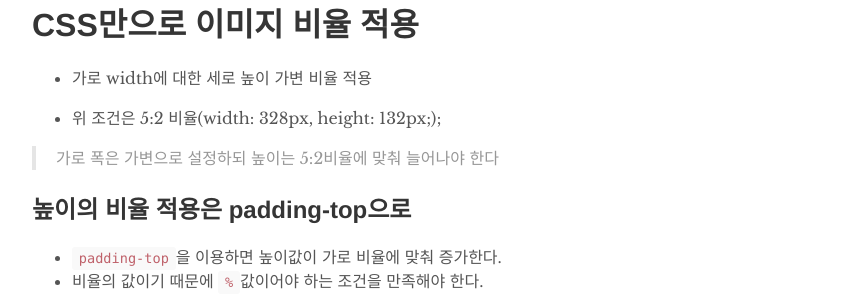
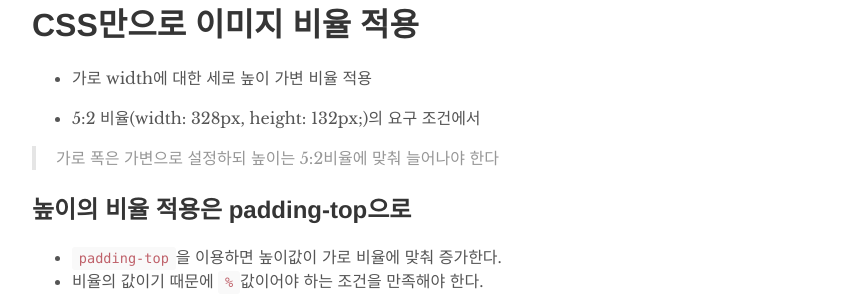
Before and after one commit to odini85/odini85.github.io, a Jekyll site: the page built from _posts/2021-03-20-image-ratio-height.md, in a window 1280 px wide and 900 px high. Shown: the part 318-618 px from the top of the window, without its empty margins (208-1071 px from the left). Built offline with Jekyll 4.4.1, drawn with Linux system fonts in a browser that asks for light colours; our own code applies the rules of GitHub Pages for plain Markdown files.

Commit message:
이미지 가변 높이 수정

```diff
--- a/_posts/2021-03-20-image-ratio-height.md
+++ b/_posts/2021-03-20-image-ratio-height.md
@@ -2,7 +2,7 @@
 
 - 가로 width에 대한 세로 높이 가변 비율 적용
 
-- 위 조건은 5:2 비율(width: 328px, height: 132px;);
+- 5:2 비율(width: 328px, height: 132px;)의 요구 조건에서
 
 > 가로 폭은 가변으로 설정하되 높이는 5:2비율에 맞춰 늘어나야 한다
 
```
